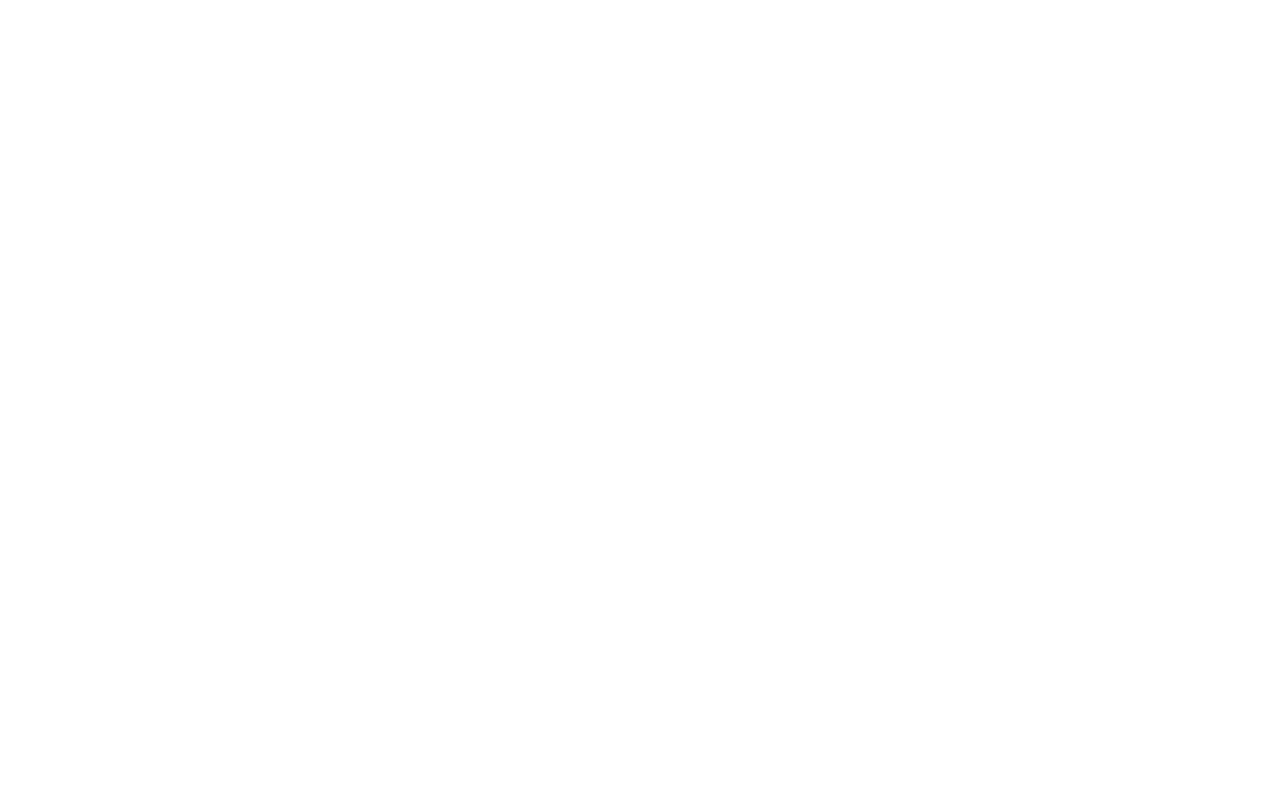
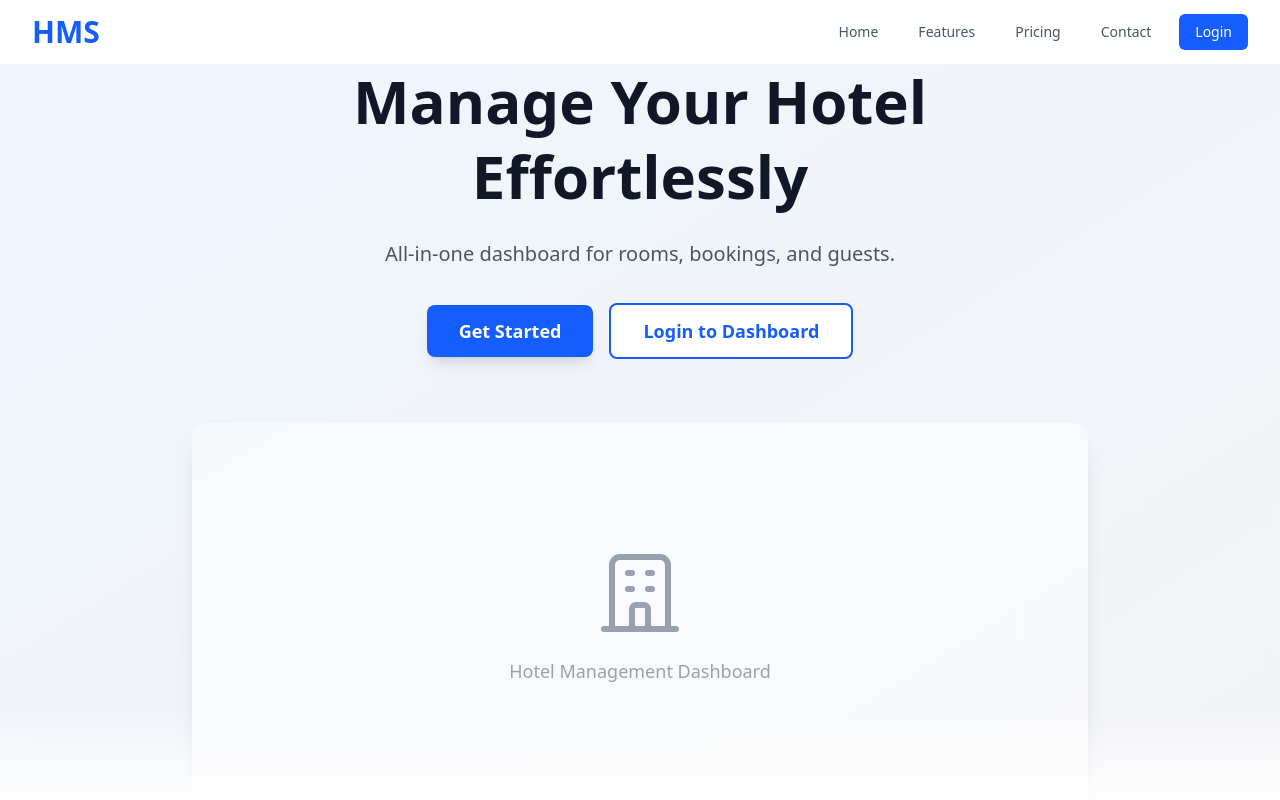
Before and after one commit to Nimit1775/HMS, a React (Vite) app in the folder client/: page / in a window 1280 px wide. Before the commit this address had no page. Shown: the top 800 px of the page. Built offline with nearby package versions, Linux system fonts and the light colour scheme.

Commit message:
Auto-commit: Agent tool execution

```diff
--- a/client/src/App.jsx
+++ b/client/src/App.jsx
@@ -1,9 +1,12 @@
 import {Routes , Route} from 'react-router-dom'
 import Auth from './pages/Auth.jsx'
+import LandingPage from './pages/LandingPage.jsx'
+
 function App() {
   return (
     <>
     <Routes>
+      <Route path='/' element={<LandingPage/>}/>
       <Route path='/login' element={<Auth/>}/>
     </Routes>
 
```
